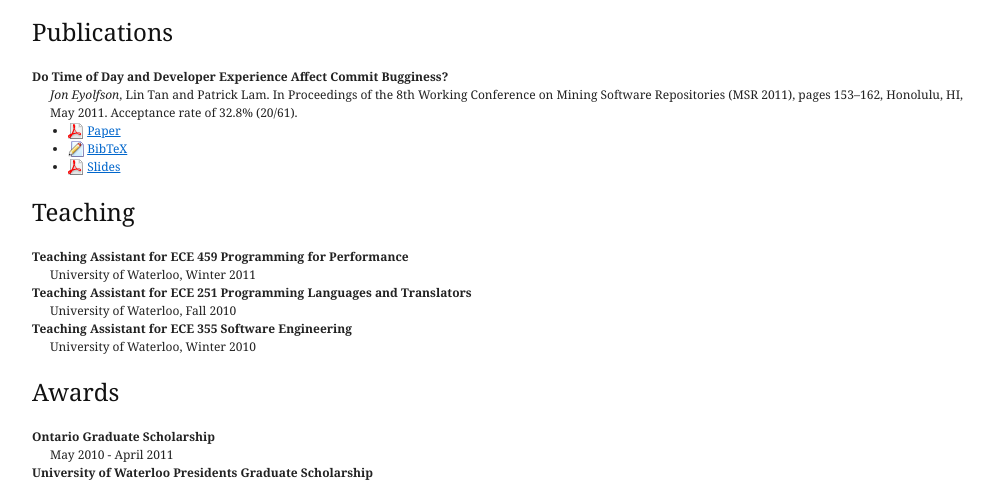
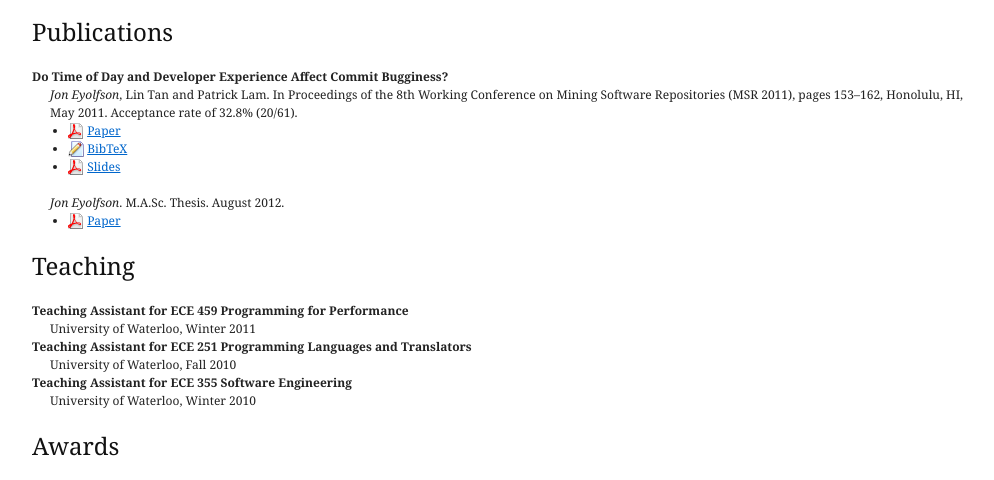
Before and after one commit to eyolfson/eyolfson-website, a Django app: page / in a window 1280 px wide. Shown: the part 220-700 px from the top of the page, without its empty margins (133-1127 px from the left). Run offline with Django 3.2, Linux system fonts and the light colour scheme.

Commit message:
Added MASc thesis to front page.

```diff
--- a/eyolfson_website/settings.py
+++ b/eyolfson_website/settings.py
@@ -50,5 +50,4 @@ INSTALLED_APPS = (
     'django.contrib.sessions',
     'django.contrib.sites',
     'django.contrib.messages',
-    'django.contrib.staticfiles',
 )
--- a/eyolfson_website/templates/index.html
+++ b/eyolfson_website/templates/index.html
@@ -29,6 +29,13 @@
 	    <li><img src="{{ MEDIA_URL }}img/file/pdf-16x16.png" width="16" height="16" alt="PDF" /> <a href="{{ MEDIA_URL }}research/msr2011-p153-eyolfson-slides.pdf">Slides</a></li>
 	  </ul>
 	</dd>
+        <dt></dt>
+        <dd>
+          <em>Jon Eyolfson</em>. M.A.Sc. Thesis. August 2012.
+          <ul>
+            <li><img src="{{ MEDIA_URL }}img/file/pdf-16x16.png" width="16" height="16" alt="PDF" /> <a href="{{ MEDIA_URL }}research/masc-thesis-eyolfson.pdf">Paper</a></li>
+          </ul>
+        </dd>
       </dl>
 
       <h2>Teaching</h2>
```
Also changed, not shown: 1 other file.
